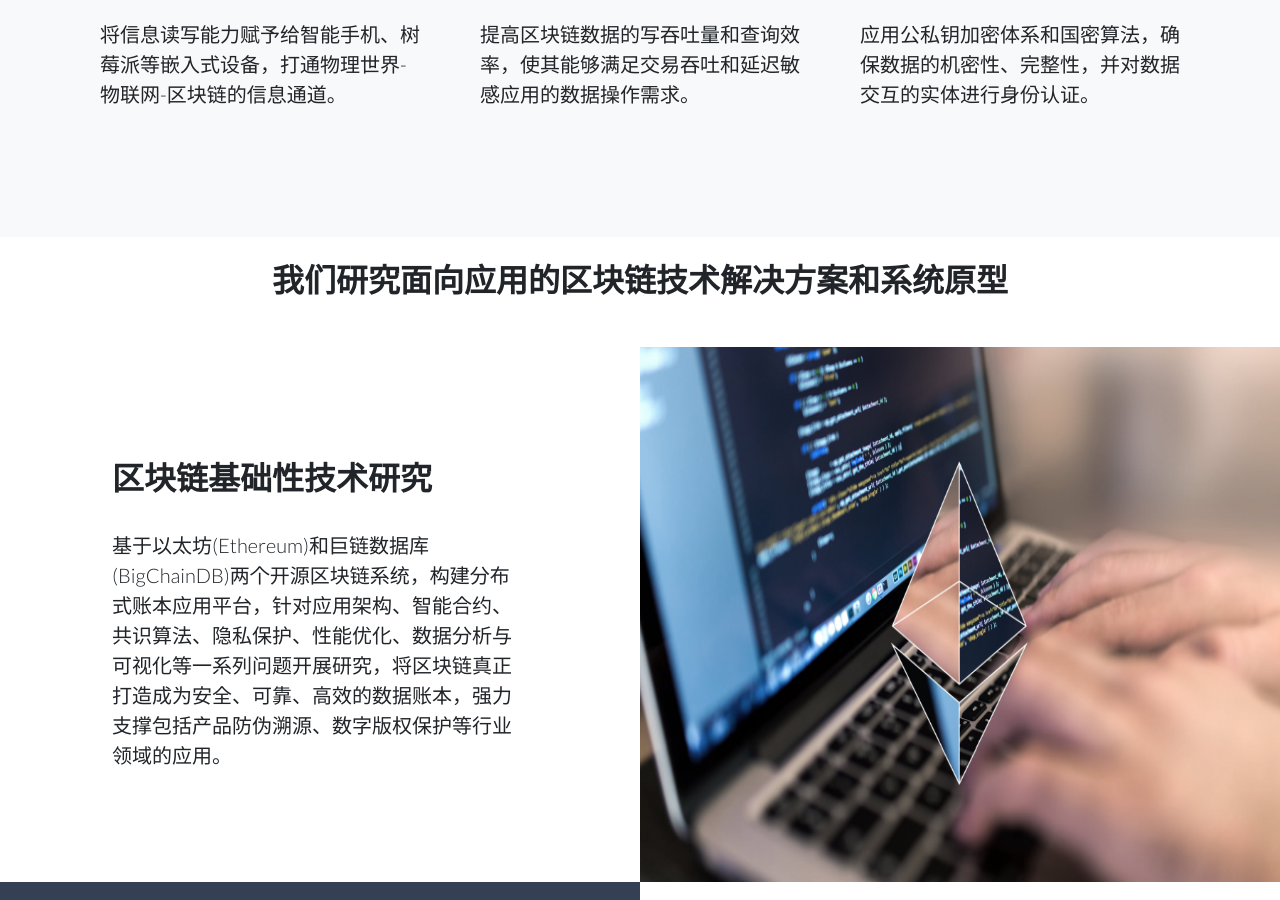
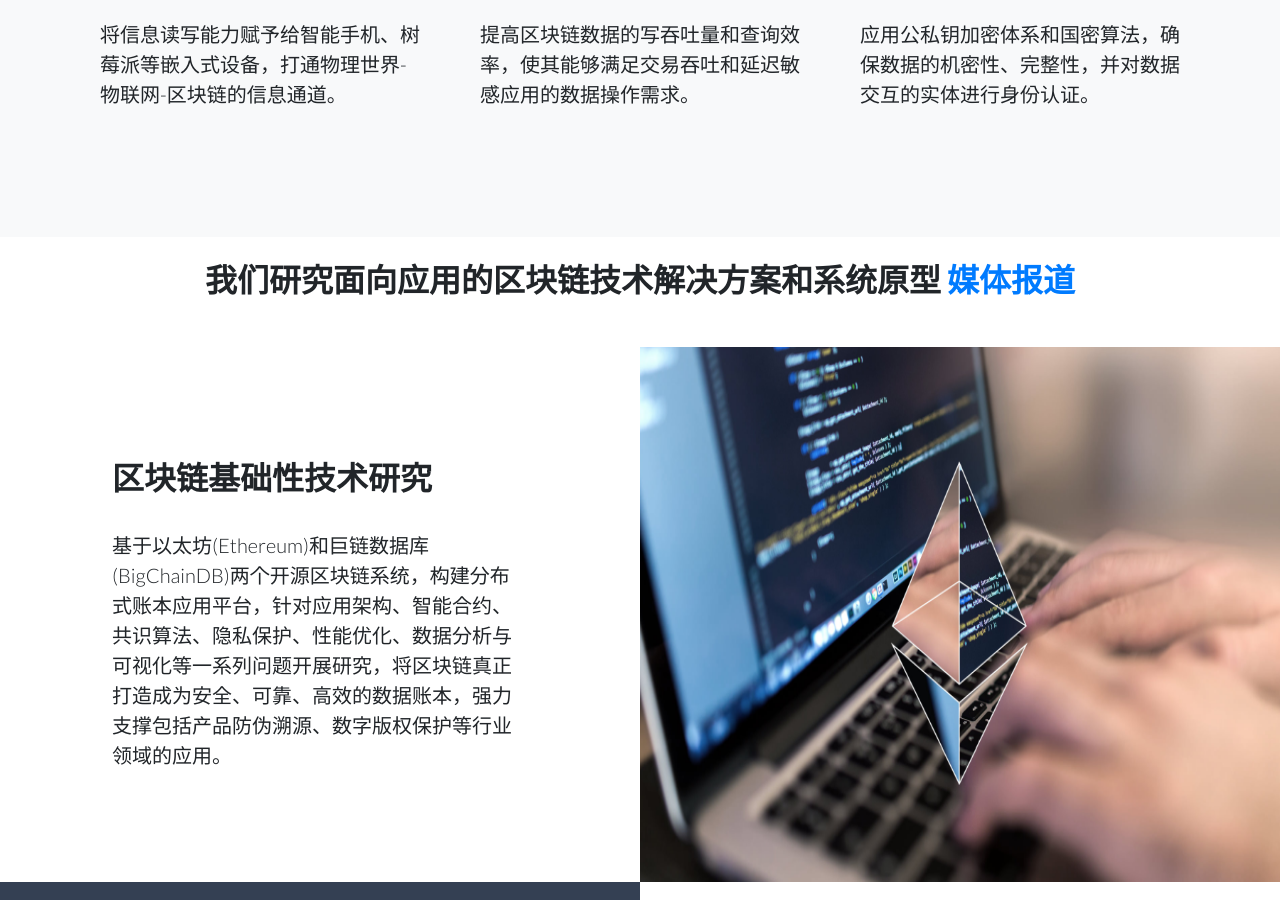
Before and after one commit to fangvv/Homepage, a Jekyll site: the page BlockchainBJTU/index.html, which Jekyll copies as it is, in a window 1280 px wide and 900 px high, scrolled down 922 px. Built offline with Jekyll 4.4.1, drawn with Linux system fonts in a browser that asks for light colours.

Commit message:
Signed-off-by: fangvv <fangvv@gmail.com>

```diff
--- a/BlockchainBJTU/index.html
+++ b/BlockchainBJTU/index.html
@@ -92,7 +92,7 @@
     <section class="showcase">
       <div class="container-fluid p-0">
         <br>
-        <h2 class="mb-5 text-center">我们研究面向应用的区块链技术解决方案和系统原型</h2>
+        <h2 class="mb-5 text-center">我们研究面向应用的区块链技术解决方案和系统原型 <a href="https://mp.weixin.qq.com/s?src=11&timestamp=1542643374&ver=1254&signature=z*fB-TpHSwie4*Fq8-f9OETG14jMLwBwvZla-X6UhFkZx-cleM0TeKptSTGmKiKsaziA35sTXD8u1W80JeYXLe8K3N-bmd6mDvzg58jyFk8bkgcGnW2CiLab0aNDI9PG&new=1">媒体报道</a></h2>
         <div class="row no-gutters">
           <div class="col-lg-6 order-lg-2 text-white showcase-img" style="background-image: url('img/p1.png');"></div>
           <div class="col-lg-6 order-lg-1 my-auto showcase-text" data-aos="fade-down">
@@ -106,7 +106,7 @@
           <div class="col-lg-6 my-auto showcase-text" data-aos="fade-down">
             <h2>基于区块链的防伪溯源</h2>
             <br>
-            <p class="lead mb-0">针对生物消费产品、货物运输物流等应用场景，利用区块链技术搭建一个包含生产、供应、分销、零售、物流企业及最终用户在内的联盟链，将物流、资金流等信息记录在链上。链上的数据是多方参与共同维护、共同享有，并利用密码学技术实现了数据的不可篡改、不可抵赖及隐私保护，便于消费者追溯和上级单位监管。</p>
+            <p class="lead mb-0">针对生物消费产品、货物运输物流等应用场景，利用区块链技术搭建一个包含生产、供应、分销、零售、物流企业及最终用户在内的联盟链，将物流、资金流等信息记录在链上。链上的数据是多方参与共同维护、共同享有，并利用密码学技术实现了数据的不可篡改、不可抵赖及隐私保护，便于消费者追溯和上级单位监管。 </p>
           </div>
         </div>
         <div class="row no-gutters">
```
